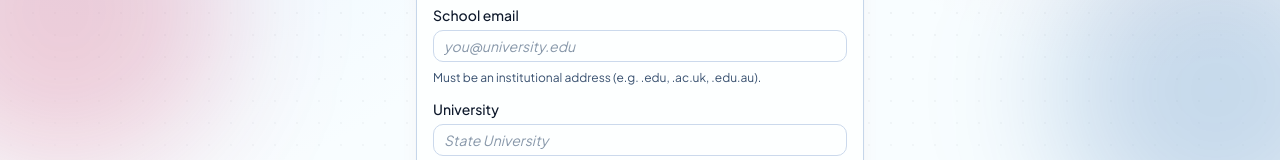
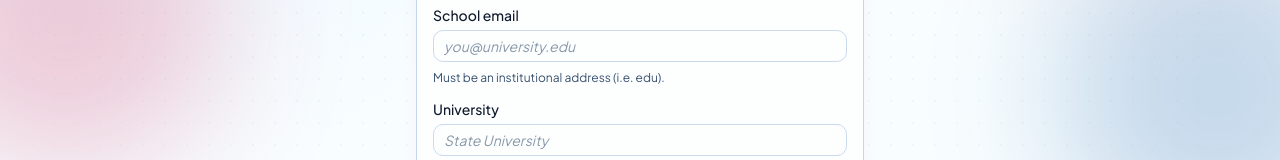
Before and after one commit to anderooc/PoolPlay, a Next.js app: page /signup in a window 1280 px wide. Shown: the part 350-510 px from the top of the page. Built offline with nearby package versions, Linux system fonts and the light colour scheme; no server answers.

Commit message:
edit: wording correction on signup

```diff
--- a/src/app/(auth)/signup/page.tsx
+++ b/src/app/(auth)/signup/page.tsx
@@ -115,7 +115,7 @@ export default function SignupPage() {
                 disabled={isPending}
               />
               <p className="text-xs text-muted-foreground">
-                Must be an institutional address (e.g. .edu, .ac.uk, .edu.au).
+                Must be an institutional address (i.e. edu).
               </p>
             </div>
             <div className="space-y-2">
```
